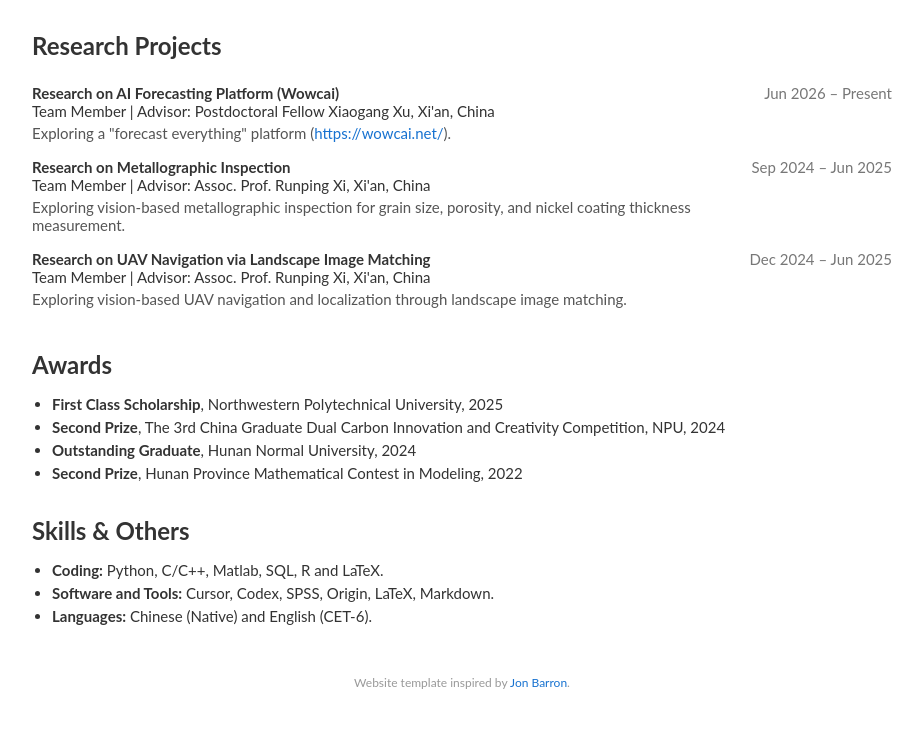
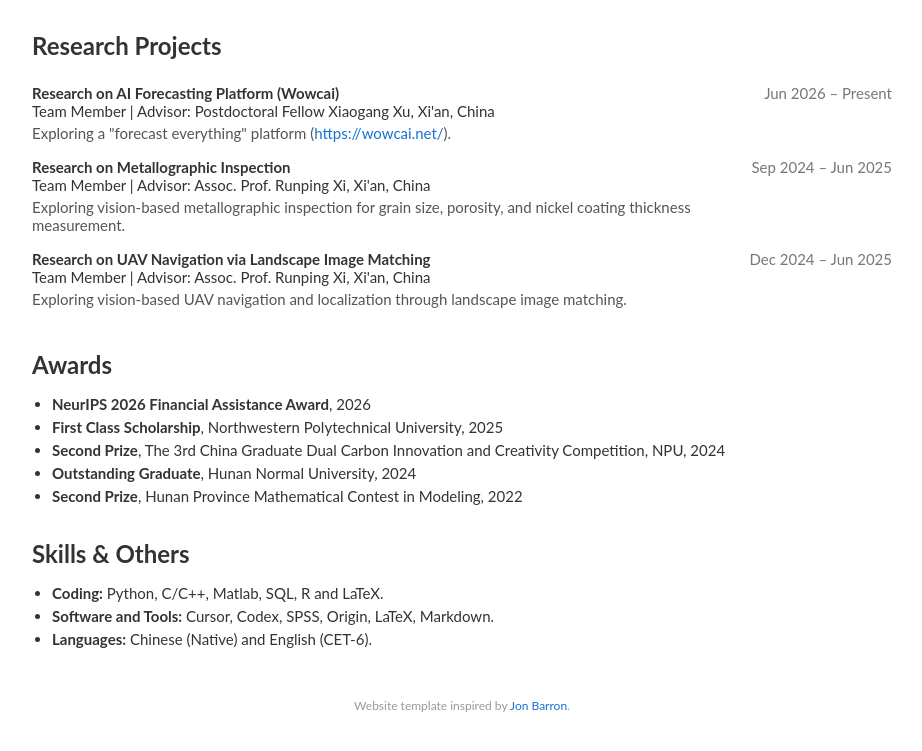
Before and after one commit to YingyingYan1/YingyingYan1.github.io, a plain HTML site: page index.html in a window 1280 px wide. Shown: the part 2061-2812 px from the top of the page, without its empty margins (178-1100 px from the left). Drawn offline with Linux system fonts and the light colour scheme.

Commit message:
Add the NeurIPS 2026 Financial Assistance Award.
Co-authored-by: Cursor <cursoragent@cursor.com>

```diff
--- a/index.html
+++ b/index.html
@@ -301,6 +301,7 @@
   <!-- Awards -->
   <div class="section-title">Awards</div>
   <ul class="simple-list">
+    <li><b>NeurIPS 2026 Financial Assistance Award</b>, 2026</li>
     <li><b>First Class Scholarship</b>, Northwestern Polytechnical University, 2025</li>
     <li><b>Second Prize</b>, The 3rd China Graduate Dual Carbon Innovation and Creativity Competition, NPU, 2024</li>
     <li><b>Outstanding Graduate</b>, Hunan Normal University, 2024</li>
```
